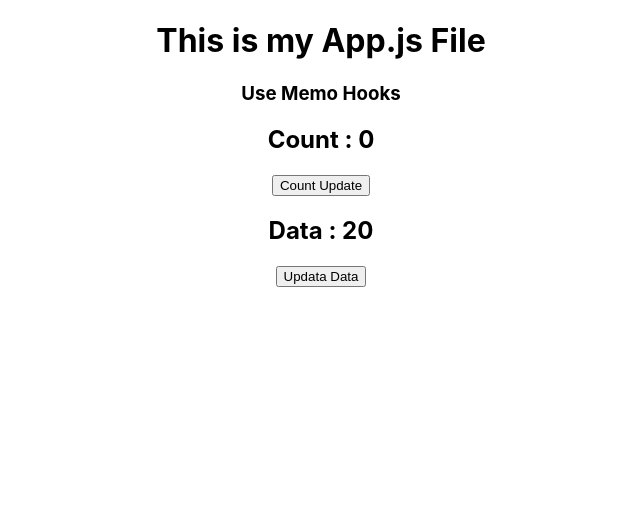
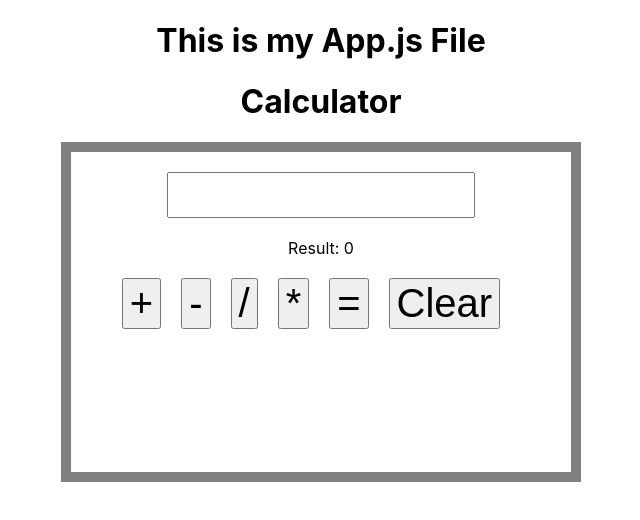
Before and after one commit to Farhan559/React_Project, a React (Create React App) app: page / in a window 1280 px wide. Shown: the top 520 px of the page, without its empty margins (319-959 px from the left). Built offline with nearby package versions, Linux system fonts and the light colour scheme.

Commit message:
feat: add Component

```diff
--- a/src/App.js
+++ b/src/App.js
@@ -1,7 +1,8 @@
 // import React,{useState} from 'react';
 import { useState } from 'react';
 import './App.css';
-import UseMemo from './components/UseMemo';
+import Calculator from './Calculator';
+// import UseMemo from './components/UseMemo';
 // import PropsUseEffect from './PropsUseEffect';
 // import UseEffectHook from './components/UseEffectHook';
 // import ComponentClass from './components/ComponentClass';
@@ -48,7 +49,8 @@ function App() {
       {/* <UseEffectHook /> */}
       {/* <PropsUseEffect data={count}/> */}
       {/* <button onClick={()=>setCount(count+1)}>Click</button> */}
-      <UseMemo />
+      {/* <UseMemo /> */}
+      <Calculator />
     </div>
   );
 }
--- /dev/null
+++ b/src/Calculator.jsx
@@ -0,0 +1,69 @@
+import React, { useState } from 'react';
+
+function Calculator() {
+    const [result, setResult] = useState(0);
+    const [input, setInput] = useState('');
+    const [operator, setOperator] = useState(null);
+
+    const handleInput = (e) => setInput(e.target.value);
+
+    const handleOperation = (op) => {
+        if (input === '') return;
+
+        const value = Number(input);
+        if (operator) {
+            calculate(value);
+        } else {
+            setResult(value);
+        }
+
+        setOperator(op);
+        setInput(''); // Clear input after selecting operation
+    };
+
+    const calculate = (value) => {
+        if (operator === '+') setResult((prev) => prev + value);
+        if (operator === '-') setResult((prev) => prev - value);
+        if (operator === '*') setResult((prev) => prev * value);
+        if (operator === '/') setResult((prev) => prev / value);
+    };
+
+    const handleEquals = () => {
+        if (operator && input !== '') {
+            calculate(Number(input));
+            setOperator(null); // Reset operator
+            setInput(''); // Clear input
+        }
+    };
+
+    const handleClear = () => {
+        setInput('');
+        setResult(0);
+        setOperator(null);
+    };
+
+    return (
+        <>
+            <h1>Calculator</h1>
+            <div style={{ border: "10px solid grey", height: "300px", textAlign: "center", paddingTop: "20px", width: "500px", margin: "auto" }}>
+                <input
+                    type="number"
+                    style={{ width: "300px", height: "40px" }}
+                    value={input}
+                    onChange={handleInput}
+                />
+                <br /><br />
+                <div>Result: {result}</div>
+                <br />
+                <button style={{ fontSize: "40px", marginRight: "20px" }} onClick={() => handleOperation('+')}>+</button>
+                <button style={{ fontSize: "40px", marginRight: "20px" }} onClick={() => handleOperation('-')}>-</button>
+                <button style={{ fontSize: "40px", marginRight: "20px" }} onClick={() => handleOperation('/')}>/</button>
+                <button style={{ fontSize: "40px", marginRight: "20px" }} onClick={() => handleOperation('*')}>*</button>
+                <button style={{ fontSize: "40px", marginRight: "20px" }} onClick={handleEquals}>=</button>
+                <button style={{ fontSize: "40px", marginRight: "20px" }} onClick={handleClear}>Clear</button>
+            </div>
+        </>
+    );
+}
+
+export default Calculator;
```
